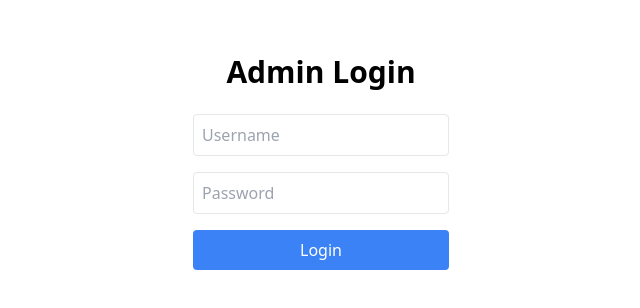
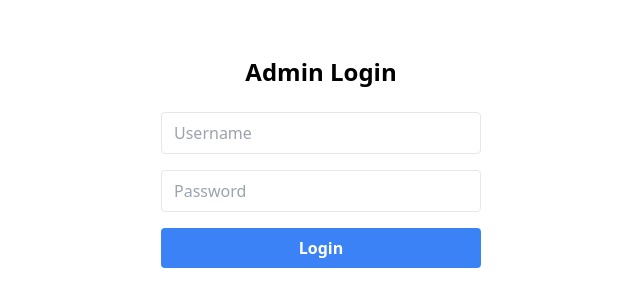
Before and after one commit to davidmodfyi/feather-storefront-client, a React (Vite) app: page /login in a window 1280 px wide. Shown: the part 238-546 px from the top of the page, without its empty margins (319-959 px from the left). Built offline with nearby package versions, Linux system fonts and the light colour scheme.

Commit message:
Add files via upload

```diff
--- a/src/AdminLogin.jsx
+++ b/src/AdminLogin.jsx
@@ -1,52 +1,53 @@
-import { useState } from 'react';
+import { useState } from "react";
 
 export default function AdminLogin({ onLogin }) {
-  const [username, setUsername] = useState('');
-  const [password, setPassword] = useState('');
+  const [username, setUsername] = useState("");
+  const [password, setPassword] = useState("");
 
-  const handleLogin = async () => {
+  async function handleLogin() {
     try {
-      const res = await fetch('https://api.featherstorefront.com/login', {
-        method: 'POST',
-        headers: { 'Content-Type': 'application/json' },
-        credentials: 'include', // <-- this is critical
+      const res = await fetch("https://api.featherstorefront.com/api/login", {
+        method: "POST",
+        headers: { "Content-Type": "application/json" },
+        credentials: "include",
         body: JSON.stringify({ username, password })
       });
-
       if (res.ok) {
         onLogin();
       } else {
-        alert('Login failed.');
+        alert("Login failed.");
       }
     } catch (err) {
-      console.error('Login error', err);
-      alert('Login error.');
+      console.error(err);
+      alert("Login error.");
     }
-  };
+  }
 
   return (
-    <div className="flex flex-col items-center justify-center min-h-screen p-4">
-      <h1 className="text-3xl font-bold mb-6">Admin Login</h1>
+    <div className="min-h-screen flex items-center justify-center">
+      <div className="w-80">
+        <h1 className="text-2xl font-bold mb-6 text-center">Admin Login</h1>
         <input
           type="text"
           placeholder="Username"
           value={username}
-        onChange={e => setUsername(e.target.value)}
-        className="p-2 border rounded mb-4 w-64"
+          onChange={(e) => setUsername(e.target.value)}
+          className="border rounded px-3 py-2 mb-4 w-full"
         />
         <input
           type="password"
           placeholder="Password"
           value={password}
-        onChange={e => setPassword(e.target.value)}
-        className="p-2 border rounded mb-4 w-64"
+          onChange={(e) => setPassword(e.target.value)}
+          className="border rounded px-3 py-2 mb-4 w-full"
         />
         <button
           onClick={handleLogin}
-        className="px-4 py-2 bg-blue-500 text-white rounded w-64"
+          className="w-full bg-blue-500 hover:bg-blue-600 text-white font-bold py-2 px-4 rounded"
         >
           Login
         </button>
       </div>
+    </div>
   );
 }
```
Lines whose indentation alone changed are shown as unchanged.
